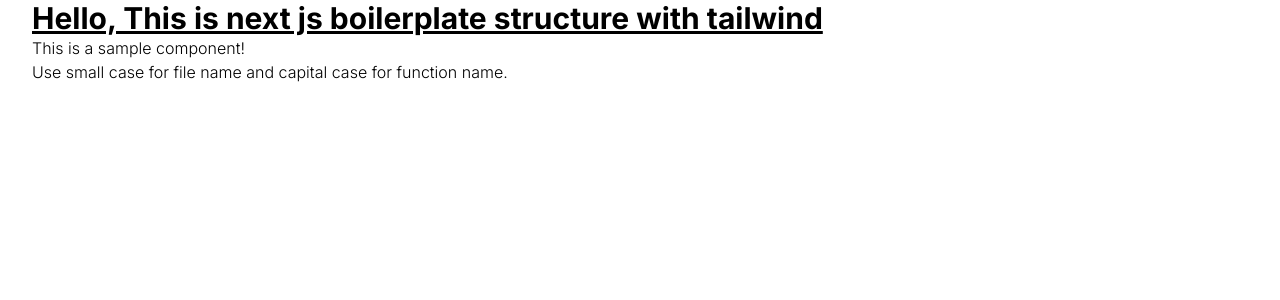
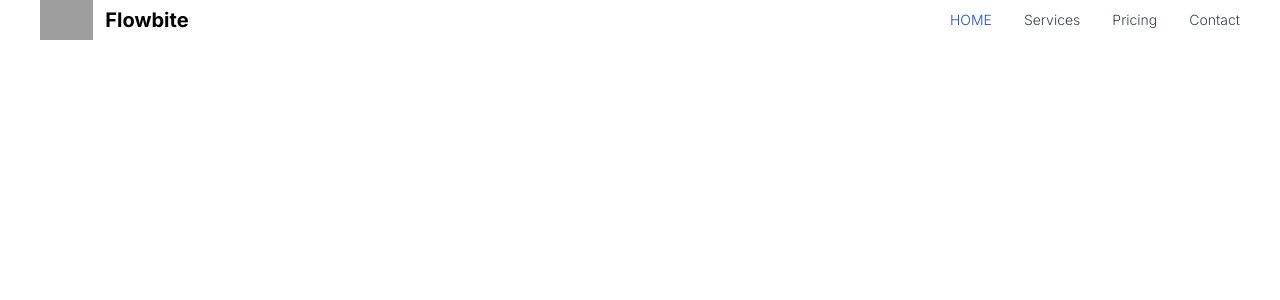
Before and after one commit to Fenil7480/course-aggregator, a Next.js app: page / in a window 1280 px wide. Shown: the top 300 px of the page. Built offline with nearby package versions, Linux system fonts and the light colour scheme; grey boxes are pictures that could not be loaded.

Commit message:
Logo, icon and file for Navigation added

```diff
--- /dev/null
+++ b/src/components/navbar.js
@@ -0,0 +1,81 @@
+const Nav = () => {
+  return (
+    <>
+      <nav className="px-2 bg-white border-gray-200 dark:bg-gray-900 dark:border-gray-700">
+        <div className="container flex flex-wrap justify-between items-center mx-auto">
+          <a href="/" className="flex items-center">
+            <img
+              src="/docs/images/logo.svg"
+              className="mr-3 h-6 sm:h-10"
+              alt="Flowbite Logo"
+            />
+            <span className="self-center text-xl font-semibold whitespace-nowrap dark:text-white">
+              Flowbite
+            </span>
+          </a>
+          <button
+            data-collapse-toggle="mobile-menu"
+            type="button"
+            className="inline-flex justify-center items-center ml-3 text-gray-400 rounded-lg md:hidden hover:text-gray-900 focus:outline-none focus:ring-2 focus:ring-blue-300 dark:text-gray-400 dark:hover:text-white dark:focus:ring-gray-500"
+            aria-controls="mobile-menu-2"
+            aria-expanded="false"
+          >
+            <span className="sr-only">Open main menu</span>
+            <svg
+              className="w-6 h-6"
+              aria-hidden="true"
+              fill="currentColor"
+              viewBox="0 0 20 20"
+              xmlns="http://www.w3.org/2000/svg"
+            >
+              <path
+                fill-rule="evenodd"
+                d="M3 5a1 1 0 011-1h12a1 1 0 110 2H4a1 1 0 01-1-1zM3 10a1 1 0 011-1h12a1 1 0 110 2H4a1 1 0 01-1-1zM3 15a1 1 0 011-1h12a1 1 0 110 2H4a1 1 0 01-1-1z"
+                clip-rule="evenodd"
+              ></path>
+            </svg>
+          </button>
+          <div className="hidden w-full md:block md:w-auto" id="mobile-menu">
+            <ul className="flex flex-col mt-4 md:flex-row md:space-x-8 md:mt-0 md:text-sm md:font-medium">
+              <li>
+                <a
+                  href="/"
+                  className="block py-2 pr-4 pl-3 text-white bg-blue-700 rounded md:bg-transparent md:text-blue-700 md:p-0 md:dark:text-white dark:bg-blue-600 md:dark:bg-transparent"
+                  aria-current="page"
+                >
+                  HOME
+                </a>
+              </li>
+
+              <li>
+                <a
+                  href="/"
+                  className="block py-2 pr-4 pl-3 text-gray-700 border-b border-gray-100 hover:bg-gray-50 md:hover:bg-transparent md:border-0 md:hover:text-blue-700 md:p-0 dark:text-gray-400 dark:hover:text-white dark:border-gray-700 dark:hover:bg-gray-700 md:dark:hover:bg-transparent"
+                >
+                  Services
+                </a>
+              </li>
+              <li>
+                <a
+                  href="/"
+                  className="block py-2 pr-4 pl-3 text-gray-700 border-b border-gray-100 hover:bg-gray-50 md:hover:bg-transparent md:border-0 md:hover:text-blue-700 md:p-0 dark:text-gray-400 dark:hover:text-white dark:border-gray-700 dark:hover:bg-gray-700 md:dark:hover:bg-transparent"
+                >
+                  Pricing
+                </a>
+              </li>
+              <li>
+                <a
+                  href="/"
+                  className="block py-2 pr-4 pl-3 text-gray-700 border-b border-gray-100 hover:bg-gray-50 md:hover:bg-transparent md:border-0 md:hover:text-blue-700 md:p-0 dark:text-gray-400 dark:hover:text-white dark:border-gray-700 dark:hover:bg-gray-700 md:dark:hover:bg-transparent"
+                >
+                  Contact
+                </a>
+              </li>
+            </ul>
+          </div>
+        </div>
+      </nav>
+    </>
+  );
+};
+export default Nav;
--- a/src/pages/index.js
+++ b/src/pages/index.js
@@ -1,19 +1,23 @@
-import Head from 'next/head'
-import Image from 'next/image'
-import Sample from '../components/sample'
-import styles from '../styles/Home.module.css'
+import Head from "next/head";
+import Image from "next/image";
+import Sample from "../components/sample";
+import Nav from "../components/navbar";
+import styles from "../styles/Home.module.css";
 
 export default function Home() {
   return (
     <div className={styles.container}>
       <Head>
-        <title>Web3suggest</title>
+        <title>Web 3.0 | A new chapter</title>
         <meta name="description" content="Generated by create next app" />
-        <link rel="icon" href="/favicon.ico" />
+        <link rel="icon" href="/icon.png" />
       </Head>
 
-      <h1 className='text-3xl font-bold underline'>Hello, This is next js boilerplate structure with tailwind</h1>
-      <Sample />
+      {/* <h1 className="text-3xl font-bold underline">
+        Hello, This is next js boilerplate structure with tailwind
+      </h1>
+      <Sample /> */}
+      <Nav />
     </div>
-  )
+  );
 }
```
Also changed, not shown: public/icon.png (added), public/logo2.0.png (added).
